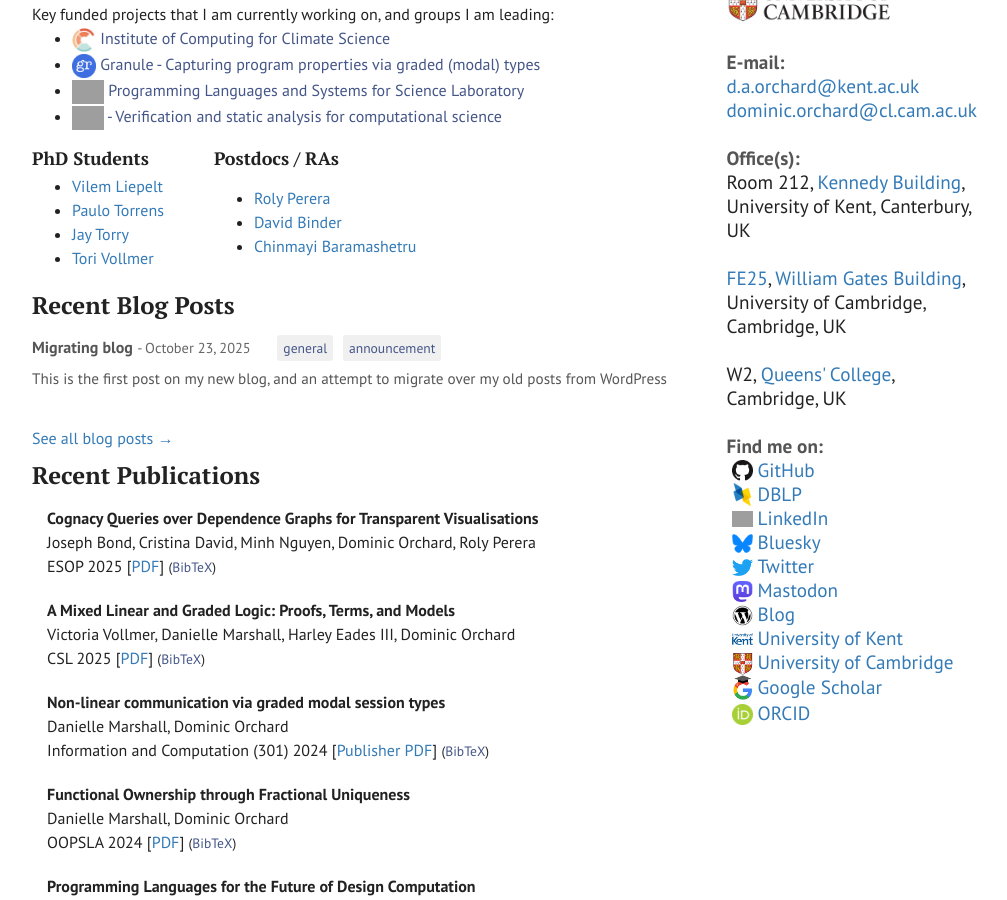
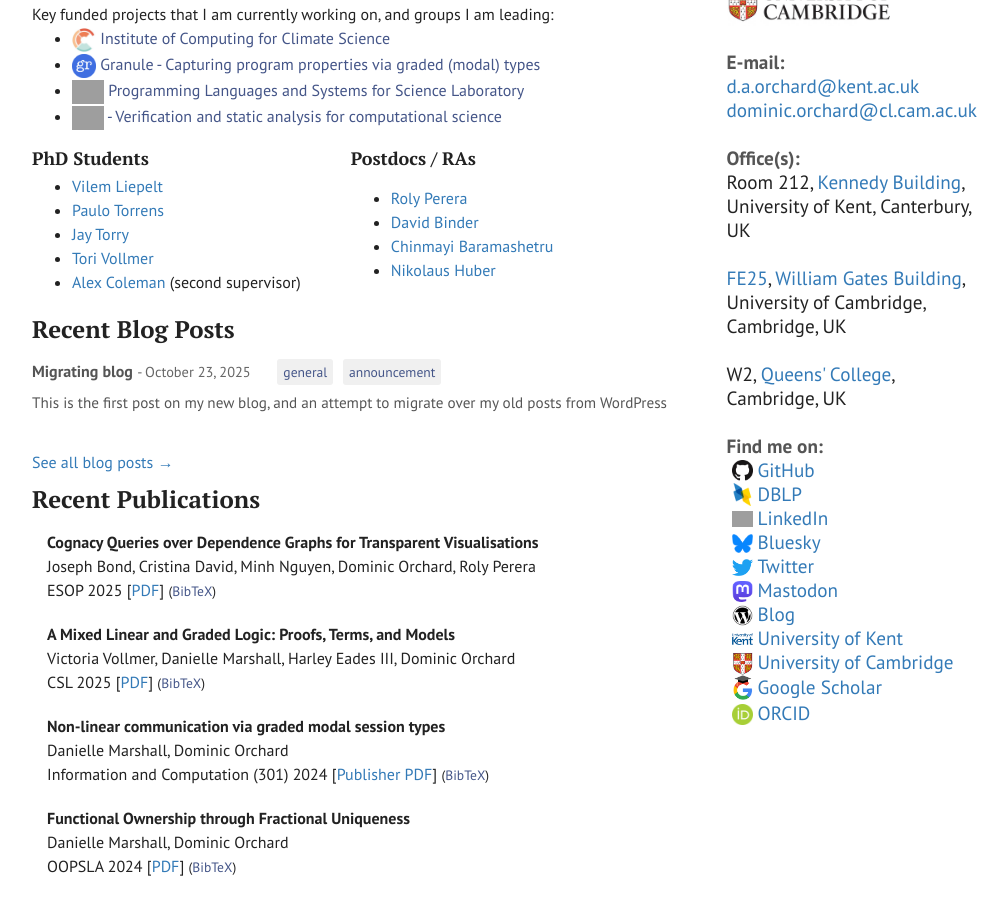
Before and after one commit to dorchard/dorchard.github.io, a Jekyll site: the page built from index.html, in a window 1280 px wide and 900 px high, scrolled down 443 px. Shown: the whole window, without its empty margins (233-1240 px from the left). Built offline with Jekyll 4.4.1, drawn with Linux system fonts in a browser that asks for light colours; grey boxes are pictures that could not be loaded.

Commit message:
Add Alex Coleman and Nikolaus Huber to index.html

```diff
--- a/index.html
+++ b/index.html
@@ -71,6 +71,7 @@ sitemap:
       <li><a>Paulo Torrens</a></li>
       <li><a>Jay Torry</a></li>
       <li><a href="https://research.kent.ac.uk/programming-languages-systems/person/tori-vollmer/">Tori Vollmer</a></li>
+    <li><a>Alex Coleman</a> (second supervisor)</li>
     </ul>
     </td>
     <td>
@@ -79,6 +80,7 @@ sitemap:
       <li><a href="https://dynamicaspects.org/research/">Roly Perera</a></li>
     <li><a href="https://binderdavid.github.io/">David Binder</a></li>
         <li><a href="https://www.mn.uio.no/ifi/english/people/aca/cpbarama/">Chinmayi Baramashetru</a></li>
+        <li><a href="https://www.n-huber.eu/">Nikolaus Huber</a></li>
     </ul>
 
     </td></tr>
```
